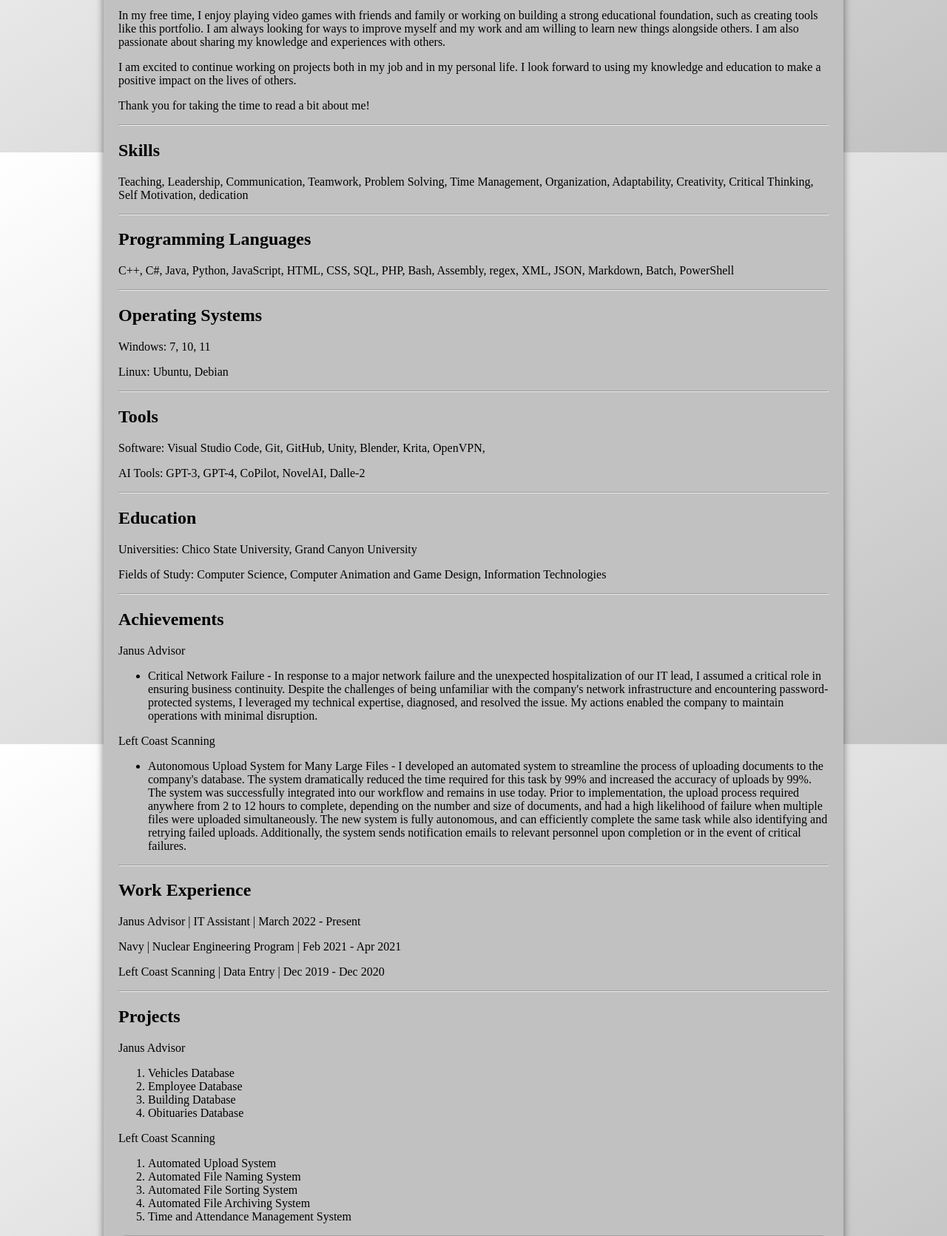
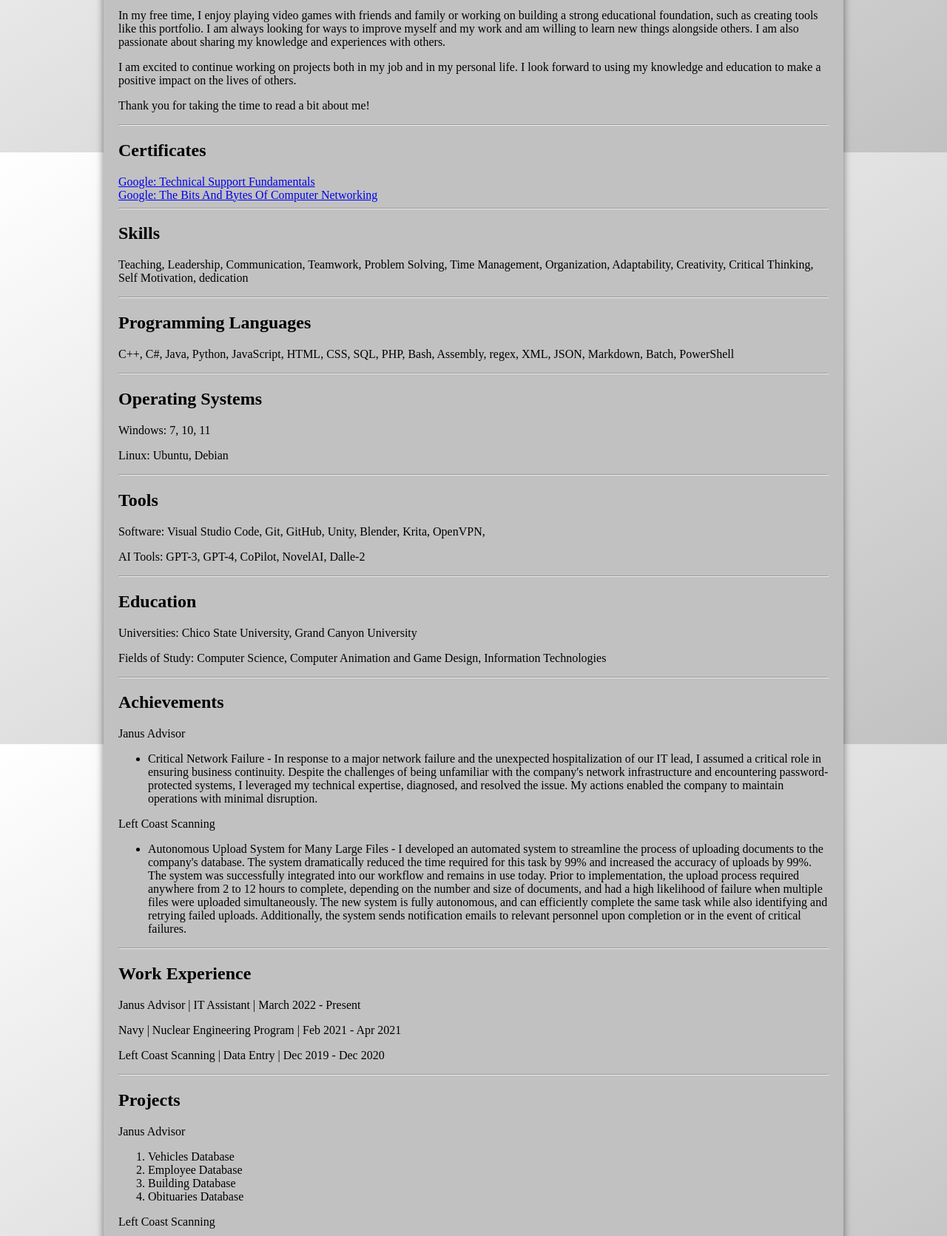
Before and after one commit to CorbinIvon/portfolio-webpage, a PHP site: page /about.php in a window 1280 px wide. Shown: the part 594-2265 px from the top of the page at 74% size. Run offline with PHP 8.4, Linux system fonts and the light colour scheme.

Commit message:
Added certs

```diff
--- a/about.php
+++ b/about.php
@@ -31,6 +31,10 @@
       Thank you for taking the time to read a bit about me!
     </p>
 
+    <hr>
+    <h2>Certificates</h2>
+    <a href="certs/Google-Technical-Support-Fundamentals.pdf" target="_blank">Google: Technical Support Fundamentals</a><br>
+    <a href="certs/Google-The-Bits-And-Bytes-Of-Computer-Networking.pdf" target="_blank">Google: The Bits And Bytes Of Computer Networking</a>
     <hr>
     <h2>Skills</h2>
     <p>
```
Also changed, not shown: 2 other files.
